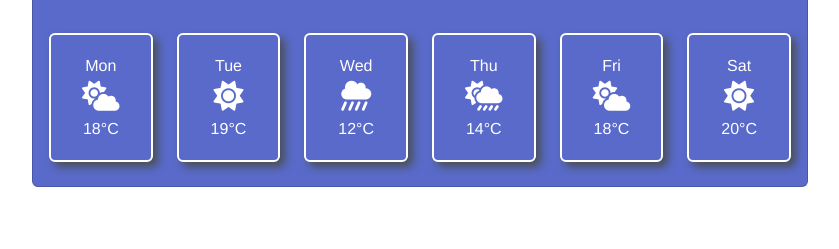
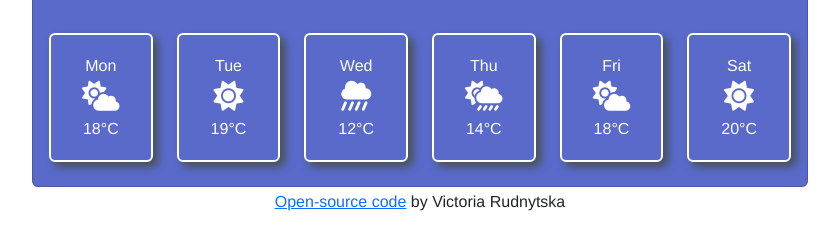
Before and after one commit to victory220/weather-app, a plain HTML site: page index.html in a window 1280 px wide. Shown: the part 273-522 px from the top of the page, without its empty margins (220-1059 px from the left). Drawn offline with nearby package versions, Linux system fonts and the light colour scheme.

Commit message:
Added a link to github repository

```diff
--- a/index.html
+++ b/index.html
@@ -141,6 +141,12 @@
           </div>
         </div>
       </div>
+      <p>
+        <a href="https://github.com/victory220/weather-app" target="_blank">
+          Open-source code</a
+        >
+        by Victoria Rudnytska
+      </p>
     </div>
     <script src="src/index.js"></script>
   </body>
```
